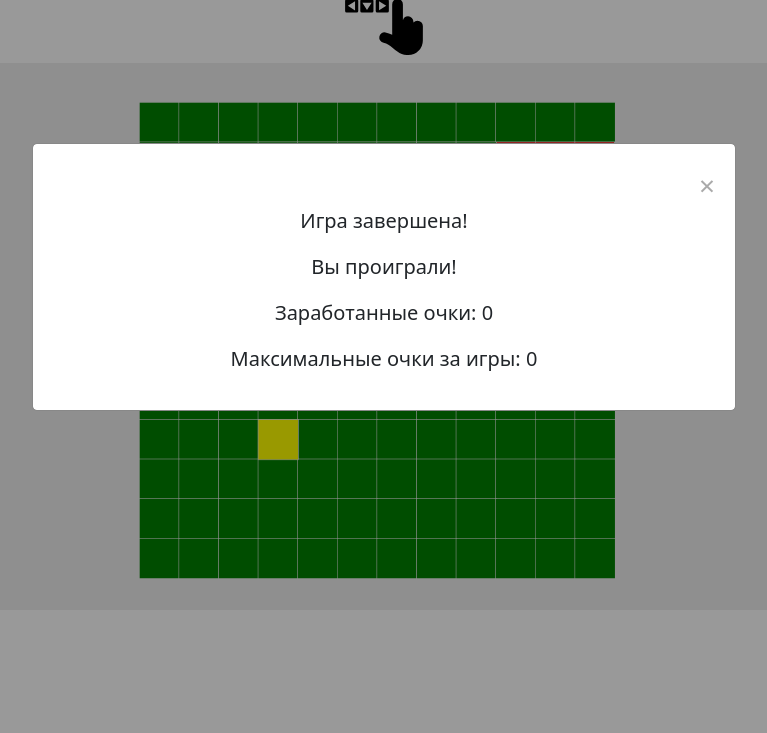
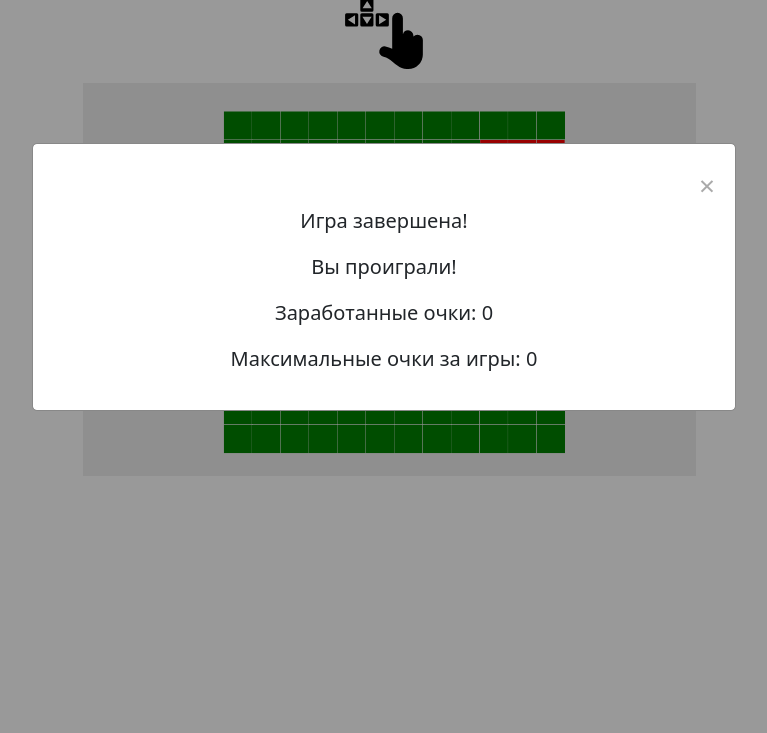
Before and after one commit to AnigalHub/Snake, a website built with webpack: page index.html in a window 1280 px wide. Shown: the part 67-800 px from the top of the page, without its empty margins (256-1023 px from the left). Built offline with nearby package versions, Linux system fonts and the light colour scheme.

Commit message:
изменены стили по canvas и svg

```diff
--- a/index.html
+++ b/index.html
@@ -27,9 +27,9 @@
 <style>
    /*блок под рисование игры*/
    canvas{
-       width:75%;
+       width: 55%;
        padding-left: 4%;
-       margin: 0.5% 18% 0 12%;
+       margin: 0 23%;
        background-color:#eee;
    }
    /*заголовок*/
@@ -39,7 +39,7 @@
    /*svg*/
    svg{
         display: block;
-        margin: -1% auto 0;
+        margin: 1% auto;
         width: 80px;
         height: 80px;
    }
```
